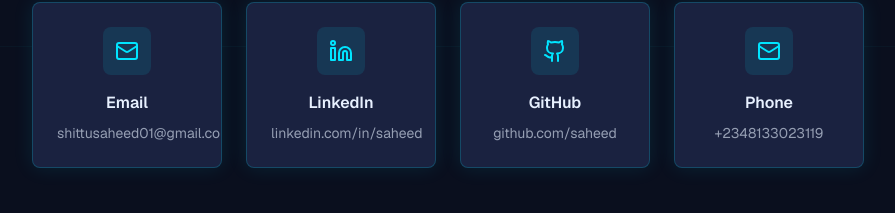
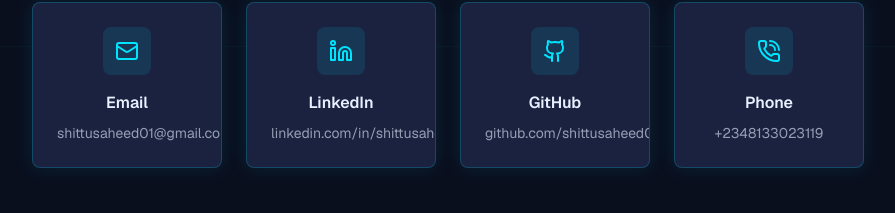
Before and after one commit to shittusaheed01/shittusaheed01.github.io, a Next.js app: page / in a window 1280 px wide. Shown: the part 5554-5767 px from the top of the page, without its empty margins (192-1087 px from the left). Built offline with nearby package versions, Linux system fonts and the light colour scheme.

Commit message:
fixed links

```diff
--- a/components/sections/Contact.tsx
+++ b/components/sections/Contact.tsx
@@ -2,7 +2,7 @@
 
 import { motion } from 'framer-motion';
 import { AnimatedSection } from '@/components/AnimatedSection';
-import { Mail, Linkedin, Github, Twitter } from 'lucide-react';
+import { Mail, Linkedin, Github, Twitter, PhoneCall } from 'lucide-react';
 
 export function Contact() {
   const contactLinks = [
@@ -15,17 +15,17 @@ export function Contact() {
     {
       icon: Linkedin,
       label: 'LinkedIn',
-      value: 'linkedin.com/in/saheed',
-      href: 'https://linkedin.com/in/saheed-shittu',
+      value: 'linkedin.com/in/shittusaheed01',
+      href: 'https://www.linkedin.com/in/shittusaheed01/',
     },
     {
       icon: Github,
       label: 'GitHub',
-      value: 'github.com/saheed',
-      href: 'https://github.com/saheed',
+      value: 'github.com/shittusaheed01',
+      href: 'https://github.com/shittusaheed01',
     },
     {
-      icon: Mail,
+      icon: PhoneCall,
       label: 'Phone',
       value: '+2348133023119',
       href: 'tel:+2348133023119',
@@ -44,8 +44,9 @@ export function Contact() {
               Let's work together
             </h2>
             <p className="mb-12 max-w-2xl text-base text-foreground/70 sm:text-lg">
-              I'm always interested in hearing about new projects and opportunities. Feel free
-              to reach out through any of the channels below.
+              I'm always interested in hearing about new projects and
+              opportunities. Feel free to reach out through any of the channels
+              below.
             </p>
           </div>
         </AnimatedSection>
@@ -72,7 +73,9 @@ export function Contact() {
                     <Icon className="h-6 w-6 text-accent" aria-hidden="true" />
                   </div>
                 </motion.div>
-                <h3 className="mb-2 font-semibold text-foreground">{contact.label}</h3>
+                <h3 className="mb-2 font-semibold text-foreground">
+                  {contact.label}
+                </h3>
                 <p className="text-sm text-foreground/60 group-hover:text-accent transition-colors">
                   {contact.value}
                 </p>
@@ -86,7 +89,10 @@ export function Contact() {
           <div className="mt-12 text-center">
             <motion.a
               href="mailto:shittusaheed01@gmail.com"
-              whileHover={{ scale: 1.05, boxShadow: '0 0 30px rgba(0, 229, 255, 0.3)' }}
+              whileHover={{
+                scale: 1.05,
+                boxShadow: '0 0 30px rgba(0, 229, 255, 0.3)',
+              }}
               whileTap={{ scale: 0.95 }}
               className="inline-block rounded-lg bg-gradient-to-r from-accent to-secondary px-10 py-4 font-semibold text-primary-foreground transition-all hover:shadow-lg"
             >
```
